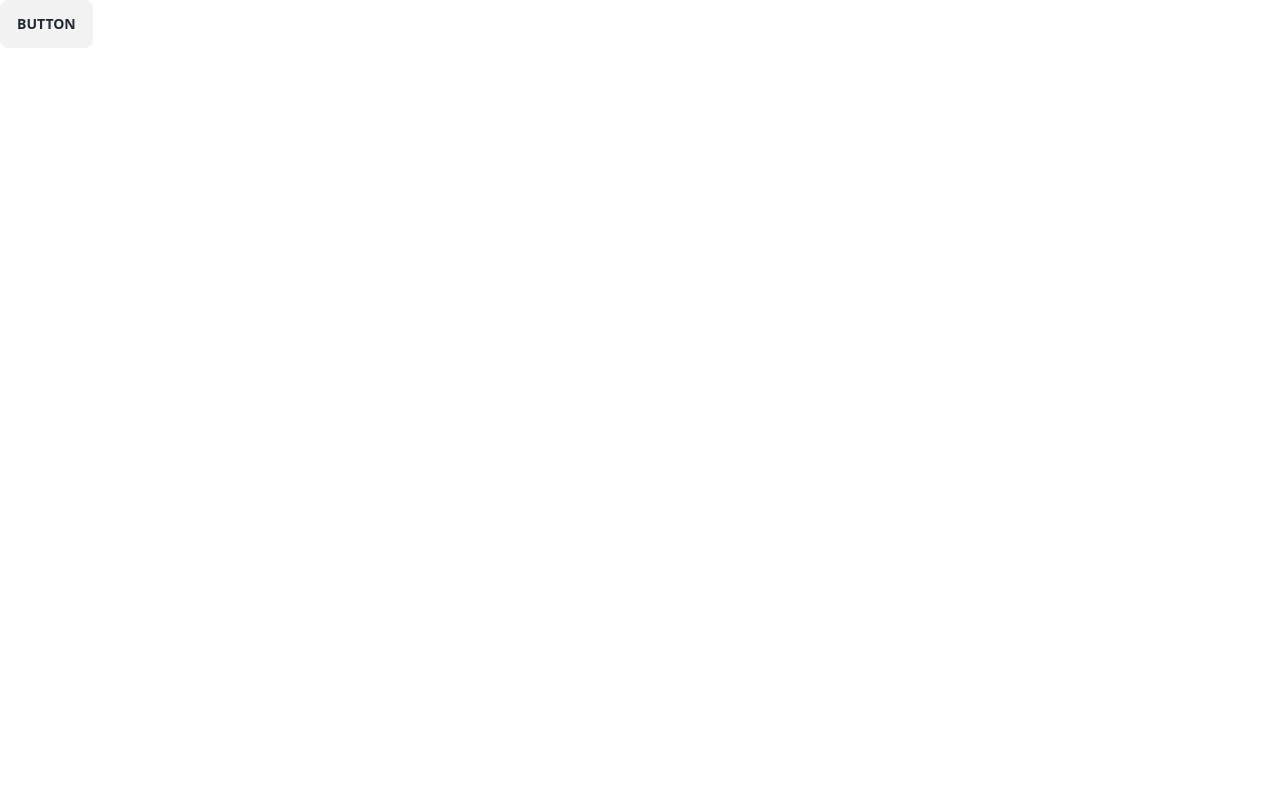
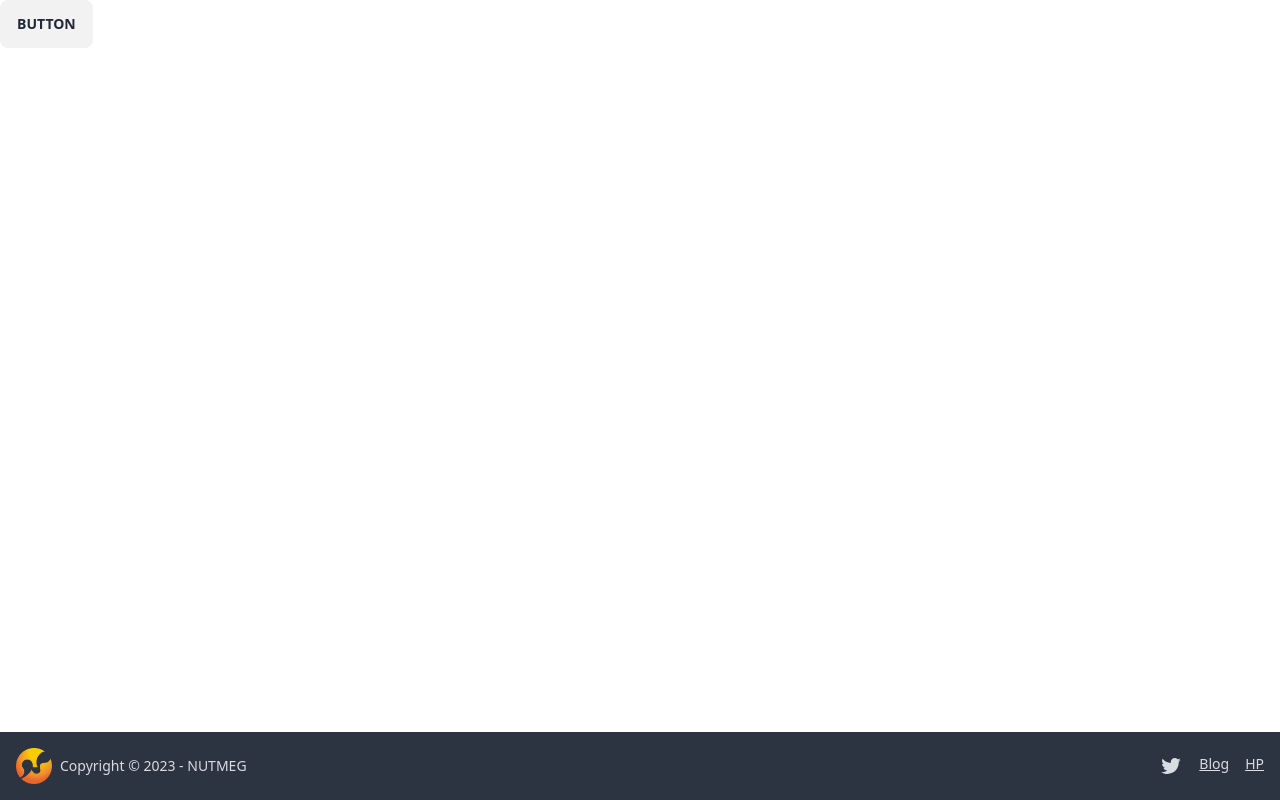
Before and after one commit to NUTFes/chosei-chan, a Next.js app: page / in a window 1280 px wide. Built offline with nearby package versions, Linux system fonts and the light colour scheme.

Commit message:
[feat] フッターコンポーネントの作成

```diff
--- /dev/null
+++ b/src/components/common/Footer/Footer.tsx
@@ -0,0 +1,28 @@
+import classame from "classnames";
+import Image from 'next/image'
+import { AiOutlineTwitter,AiOutlineInstagram } from 'react-icons/ai'
+
+const Footer: React.FC = () => {
+
+    return (
+        <footer className="footer items-center p-4 bg-neutral text-neutral-content absolute bottom-0">
+            <div className="items-center grid-flow-col">
+                <Image src="/logo_images.png" width={36} height={36} alt="logo"/>
+                <p>Copyright © 2023 - NUTMEG</p>
+            </div>
+            <div className="grid-flow-col gap-4 md:place-self-center md:justify-self-end">
+                <a href="https://twitter.com/nutfes_nutmeg?ref_src=twsrc%5Egoogle%7Ctwcamp%5Eserp%7Ctwgr%5Eauthor">
+                    <AiOutlineTwitter size="24"/>
+                </a>
+                <a className="link" href="https://blog.nutmeg.cloud/">
+                    Blog
+                </a>
+                <a className="link" href="https://www.nutfes.net/">
+                    HP
+                </a>
+            </div>
+        </footer>
+    )
+};
+
+export default Footer;
--- /dev/null
+++ b/src/components/common/Footer/index.tsx
@@ -0,0 +1 @@
+export { default as Footer } from './Footer';
--- a/src/components/common/index.ts
+++ b/src/components/common/index.ts
@@ -1 +1,2 @@
 export { Button } from './Button';
+export { Footer } from './Footer';
--- a/src/pages/index.tsx
+++ b/src/pages/index.tsx
@@ -1,5 +1,6 @@
 import Image from "next/image";
 import { Inter } from "next/font/google";
+import { Footer } from "@/components/common"
 
 const inter = Inter({ subsets: ["latin"] });
 
@@ -7,6 +8,7 @@
   return (
     <main>
       <button className="btn">Button</button>
+      <Footer/>
     </main>
   );
 }
```
Also changed, not shown: public/logo_images.png (added), 1 other file (tests, documents, lock files or other folders).
